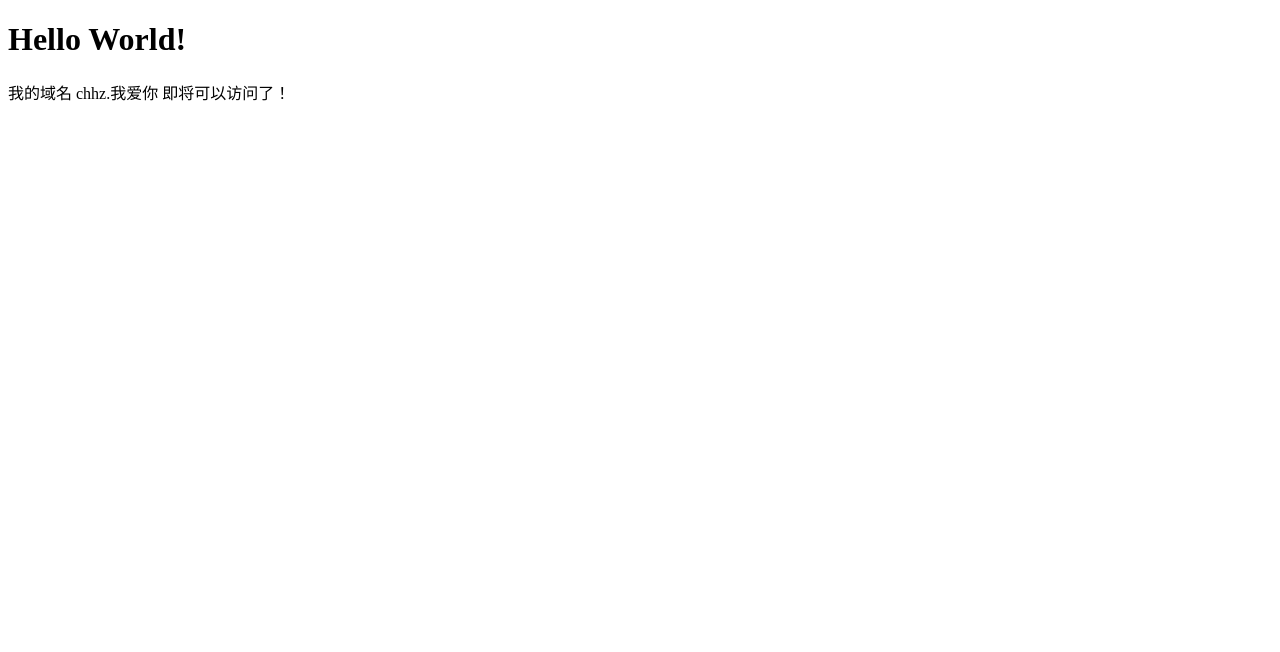
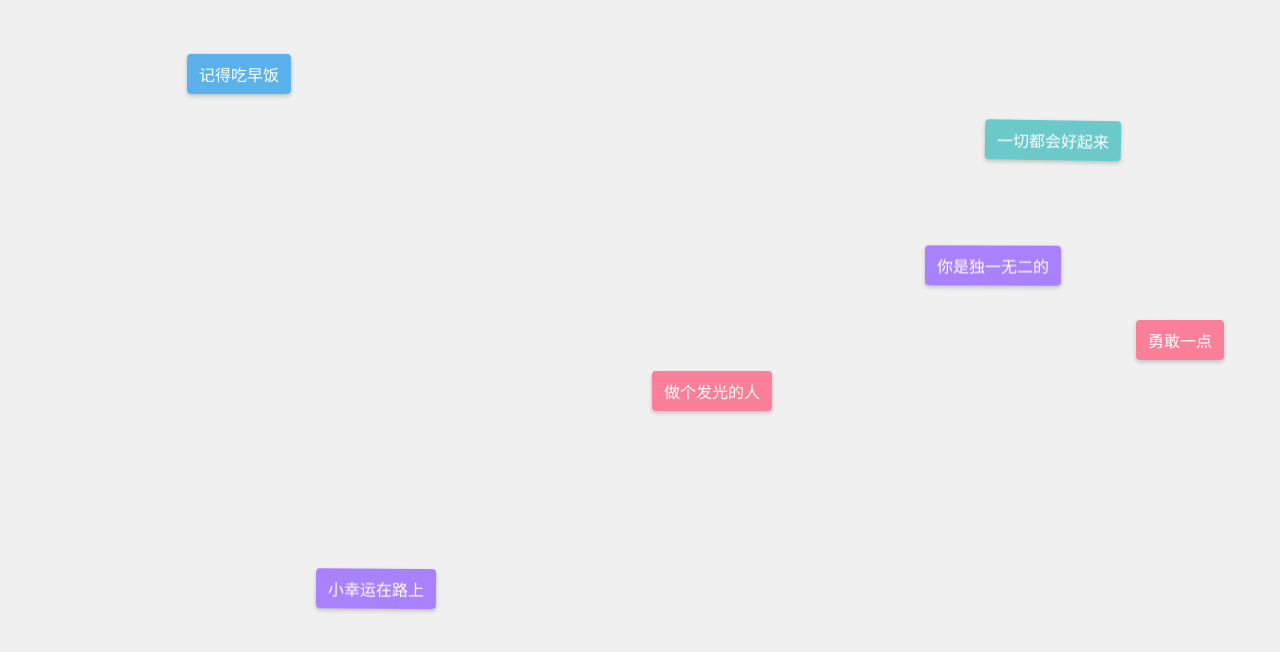
Before and after one commit to CHHZ7/CHHZ7.github.io, a plain HTML site: page index.html in a window 1280 px wide. Drawn offline with Linux system fonts and the light colour scheme.

Commit message:
Update index.html

```diff
--- a/index.html
+++ b/index.html
@@ -1,10 +1,111 @@
 <!DOCTYPE html>
-<html>
+<html lang="zh-CN">
 <head>
-    <title>欢迎来到我的网站</title>
+    <meta charset="UTF-8">
+    <title>动态彩色文字标签</title>
+    <style>
+        body {
+            margin: 0;
+            overflow: hidden;
+            background-color: #f0f0f0;
+        }
+        .sticker {
+            position: absolute;
+            padding: 8px 12px;
+            border-radius: 4px;
+            color: white;
+            font-family: "微软雅黑", sans-serif;
+            box-shadow: 0 2px 4px rgba(0, 0, 0, 0.2);
+            white-space: nowrap;
+            animation: float 8s infinite ease-in-out;
+        }
+        @keyframes float {
+            0%, 100% {
+                transform: translateY(0) rotate(0);
+            }
+            50% {
+                transform: translateY(-20px) rotate(2deg);
+            }
+        }
+    </style>
 </head>
 <body>
-    <h1>Hello World!</h1>
-    <p>我的域名 chhz.我爱你 即将可以访问了！</p>
+    <script>
+        // 定义多条温暖的文字内容
+        const texts = [
+            "生活合格祝你",
+            "时间会治愈一切",
+            "你是最美的意外",
+            "勇敢一点",
+            "记得多穿衣服",
+            "明天会更好",
+            "风会告诉你方向",
+            "今天也要元气满满",
+            "保持可爱",
+            "一切都会好起来",
+            "平安喜乐",
+            "小幸运在路上",
+            "你是独一无二的",
+            "今天会更好",
+            "努力会有回响",
+            "做个发光的人",
+            "心怀浪漫宇宙",
+            "没有过不去的坎",
+            "我看好你",
+            "阳光会来的",
+            "路上注意安全",
+            "多喝热水",
+            "开心每一天",
+            "未来在等你",
+            "相信自己",
+            "记得吃早饭"
+        ];
+
+        // 定义多种颜色
+        const colors = [
+            "rgba(255, 99, 132, 0.8)",
+            "rgba(54, 162, 235, 0.8)",
+            "rgba(255, 206, 86, 0.8)",
+            "rgba(75, 192, 192, 0.8)",
+            "rgba(153, 102, 255, 0.8)",
+            "rgba(255, 159, 64, 0.8)"
+        ];
+
+        // 生成随机数的函数
+        function getRandom(min, max) {
+            return Math.random() * (max - min) + min;
+        }
+
+        // 生成文字标签
+        function createSticker() {
+            const sticker = document.createElement("div");
+            sticker.className = "sticker";
+            // 随机选择文字和颜色
+            const text = texts[Math.floor(Math.random() * texts.length)];
+            const color = colors[Math.floor(Math.random() * colors.length)];
+            sticker.textContent = text;
+            sticker.style.backgroundColor = color;
+            // 随机位置
+            sticker.style.left = `${getRandom(5, 95)}%`;
+            sticker.style.top = `${getRandom(5, 95)}%`;
+            // 随机动画延迟和持续时间
+            sticker.style.animationDelay = `${getRandom(0, 5)}s`;
+            sticker.style.animationDuration = `${getRandom(6, 12)}s`;
+            document.body.appendChild(sticker);
+
+            // 一段时间后移除并重新生成，保持动态
+            setTimeout(() => {
+                document.body.removeChild(sticker);
+                createSticker();
+            }, getRandom(8000, 15000));
+        }
+
+        // 初始化，生成多个标签
+        for (let i = 0; i < 15; i++) {
+            setTimeout(() => {
+                createSticker();
+            }, i * 1000);
+        }
+    </script>
 </body>
 </html>
```
